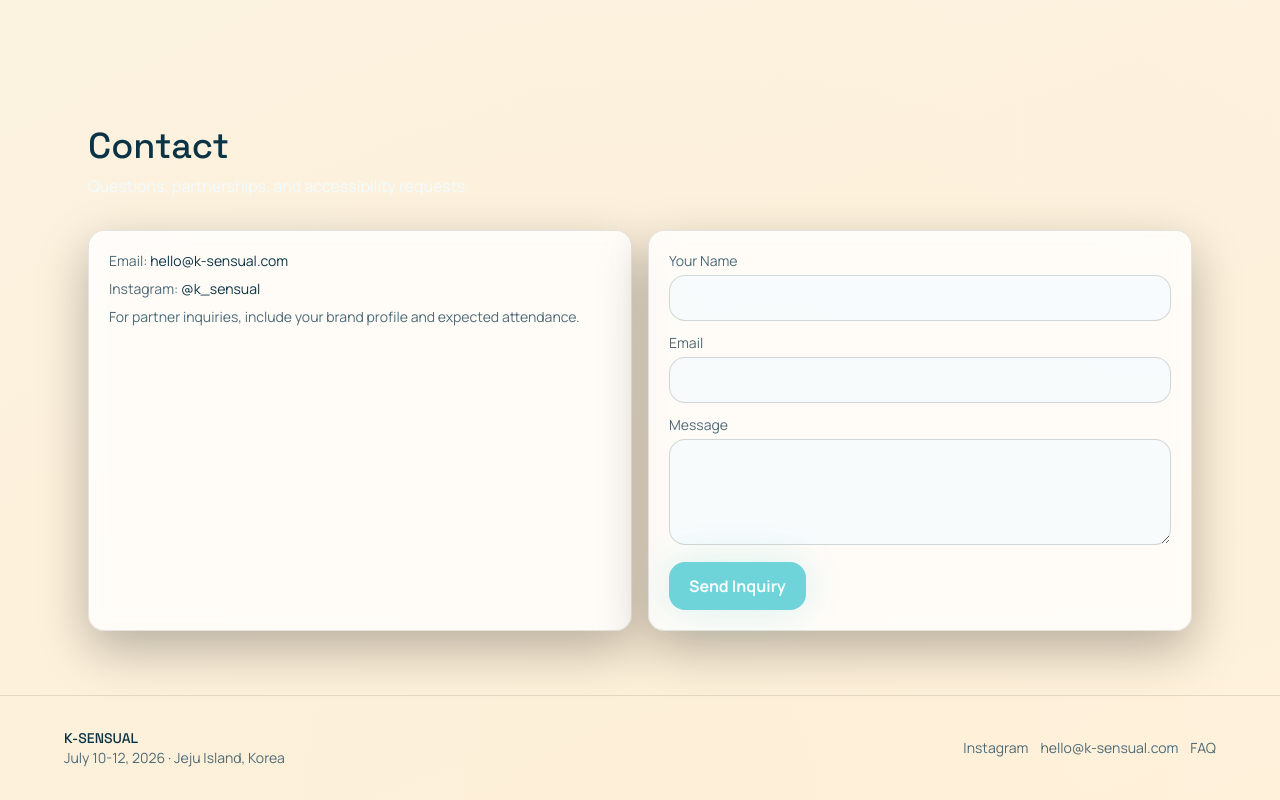
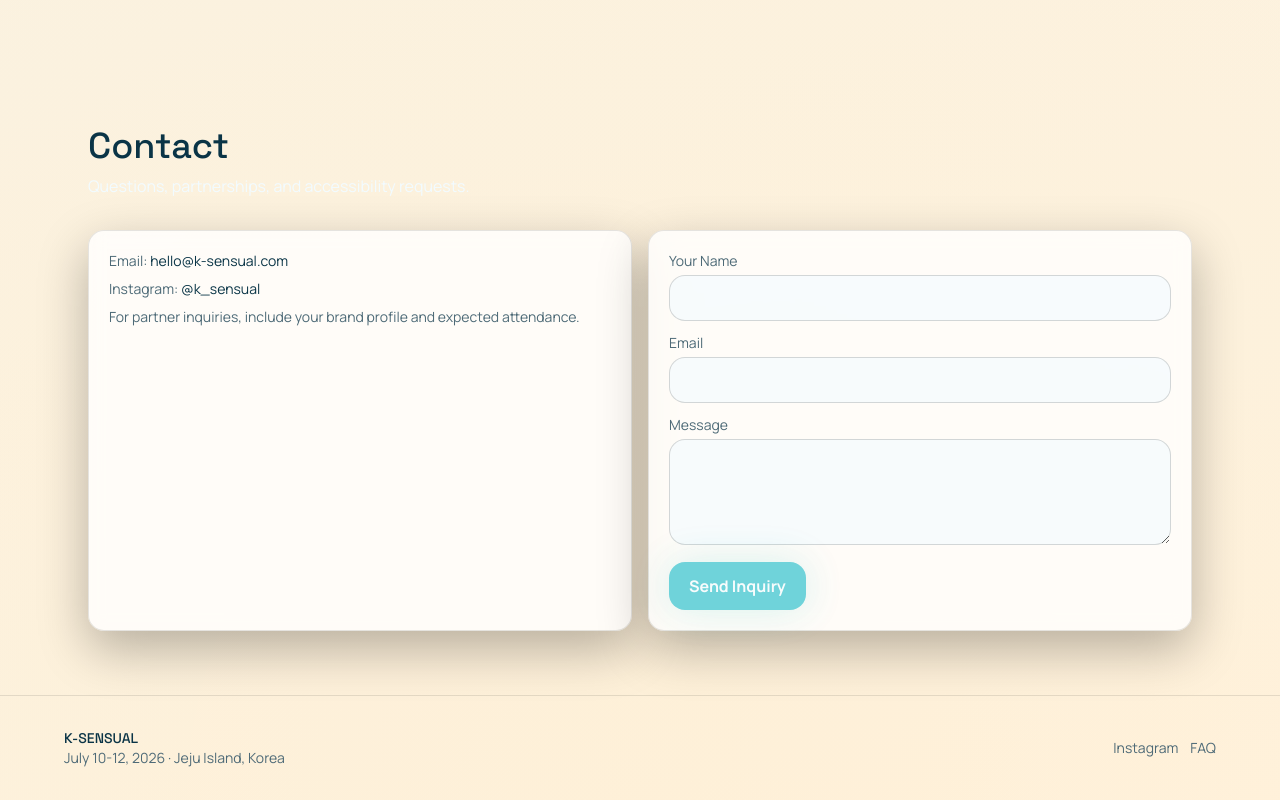
Before and after one commit to nikuBS/ksensual, a React (Vite) app: page / in a window 1280 px wide. Shown: the part 7697-8497 px from the top of the page. Built offline with nearby package versions, Linux system fonts and the light colour scheme.

Commit message:
chore: 인스타그램 링크 경로 변경 및 푸터 이메일 노출 제거
- contact.instagramUrl을 ksensual_official 계정으로 변경
- Footer에서 이메일 링크/텍스트 제거
- 푸터에는 Instagram, FAQ만 노출되도록 정리

```diff
--- a/src/components/Footer.tsx
+++ b/src/components/Footer.tsx
@@ -15,7 +15,6 @@ export function Footer() {
         </div>
         <div className="flex flex-wrap items-center gap-3">
           <a href={contact.instagramUrl} target="_blank" rel="noreferrer" aria-label="Instagram">Instagram</a>
-          <a href={`mailto:${contact.email}`} aria-label="Email" className="break-all">{contact.email}</a>
           <Link to="/faq">FAQ</Link>
         </div>
       </div>
--- a/src/data/event.ts
+++ b/src/data/event.ts
@@ -234,7 +234,7 @@ export const gallery = Array.from({ length: 12 }, (_, index) => ({
 
 export const contact = {
   email: 'hello@k-sensual.com',
-  instagramUrl: 'https://instagram.com/k_sensual',
+  instagramUrl: 'https://instagram.com/ksensual_official',
   etc: 'For partner inquiries, include your brand profile and expected attendance.',
   formLabels: {
     name: 'Your Name',
```
